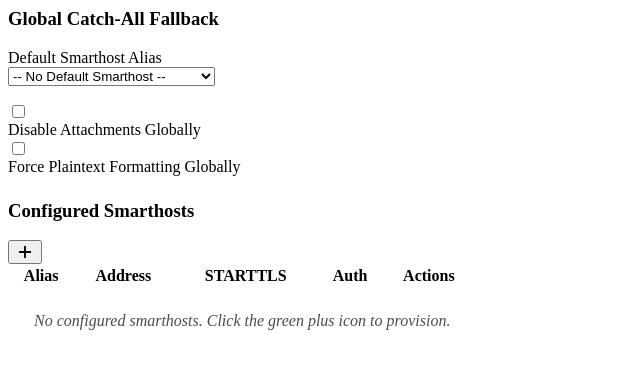
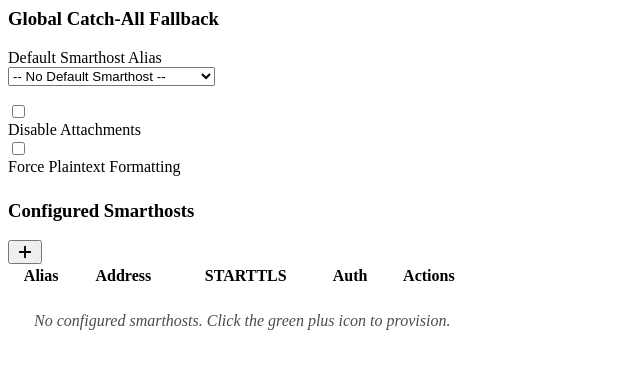
Before and after one commit to veduco/pySMTP-pushover, a Python web app: template frontend/templates/html/tab_smarthost.html in a window 1280 px wide. Shown: the top 369 px of the page, without its empty margins (0-640 px from the left). Run offline with Jinja, Linux system fonts and the light colour scheme; the template is opened without the code that fills it, so the values that code supplies are empty.

Commit message:
Fix wording

```diff
--- a/frontend/templates/html/tab_smarthost.html
+++ b/frontend/templates/html/tab_smarthost.html
@@ -12,8 +12,8 @@
         </div>
     </div>
     <div class="flex-row" style="gap: 1.5rem;">
-        <label class="toggle-label"><div class="toggle-switch"><input type="checkbox" x-model="smartGlobals.disable_attachments"><span class="slider"></span></div> Disable Attachments Globally</label>
-        <label class="toggle-label"><div class="toggle-switch"><input type="checkbox" x-model="smartGlobals.force_plaintext"><span class="slider"></span></div> Force Plaintext Formatting Globally</label>
+        <label class="toggle-label"><div class="toggle-switch"><input type="checkbox" x-model="smartGlobals.disable_attachments"><span class="slider"></span></div> Disable Attachments</label>
+        <label class="toggle-label"><div class="toggle-switch"><input type="checkbox" x-model="smartGlobals.force_plaintext"><span class="slider"></span></div> Force Plaintext Formatting</label>
     </div>
 </div>
 
```
